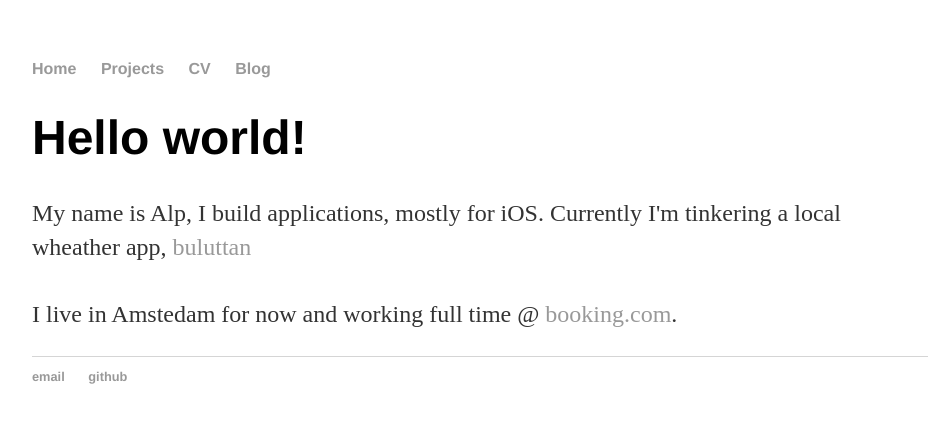
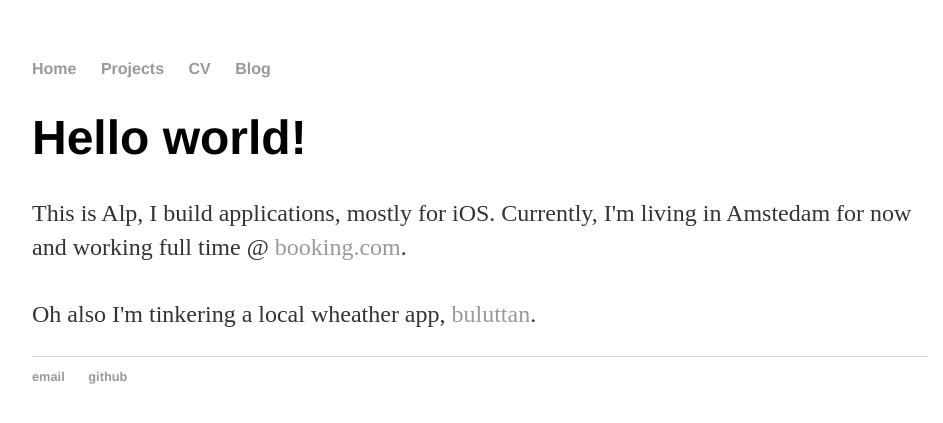
Before and after one commit to alpkeser/alpkeser.github.io, a Jekyll site: the page built from index.html, in a window 1280 px wide. Shown: the top 423 px of the page, without its empty margins (160-1103 px from the left). Built offline with Jekyll 4.4.1, drawn with Linux system fonts in a browser that asks for light colours.

Commit message:
index update

```diff
--- a/index.html
+++ b/index.html
@@ -4,6 +4,10 @@ title: Alp Keser, Developer
 ---
 <div class="blurb">
 	<h1>Hello world!</h1>
-	<p>My name is Alp, I build applications, mostly for iOS. Currently I'm tinkering a local wheather app, <a href="https://itunes.apple.com/us/app/buluttan/id1169456055?mt=8">buluttan</a><br /><br />
-		I live in Amstedam for now and working full time @ <a href="https://www.booking.com">booking.com</a>.</p>
+	<p>
+		This is Alp, I build applications, mostly for iOS. Currently, I'm living in Amstedam for now and working full time @ <a href="https://www.booking.com">booking.com</a>.
+		<br /><br />
+		Oh also I'm tinkering a local wheather app, <a href="https://itunes.apple.com/us/app/buluttan/id1169456055?mt=8">buluttan</a>.
+
+		</p>
 </div><!-- /.blurb -->
```
